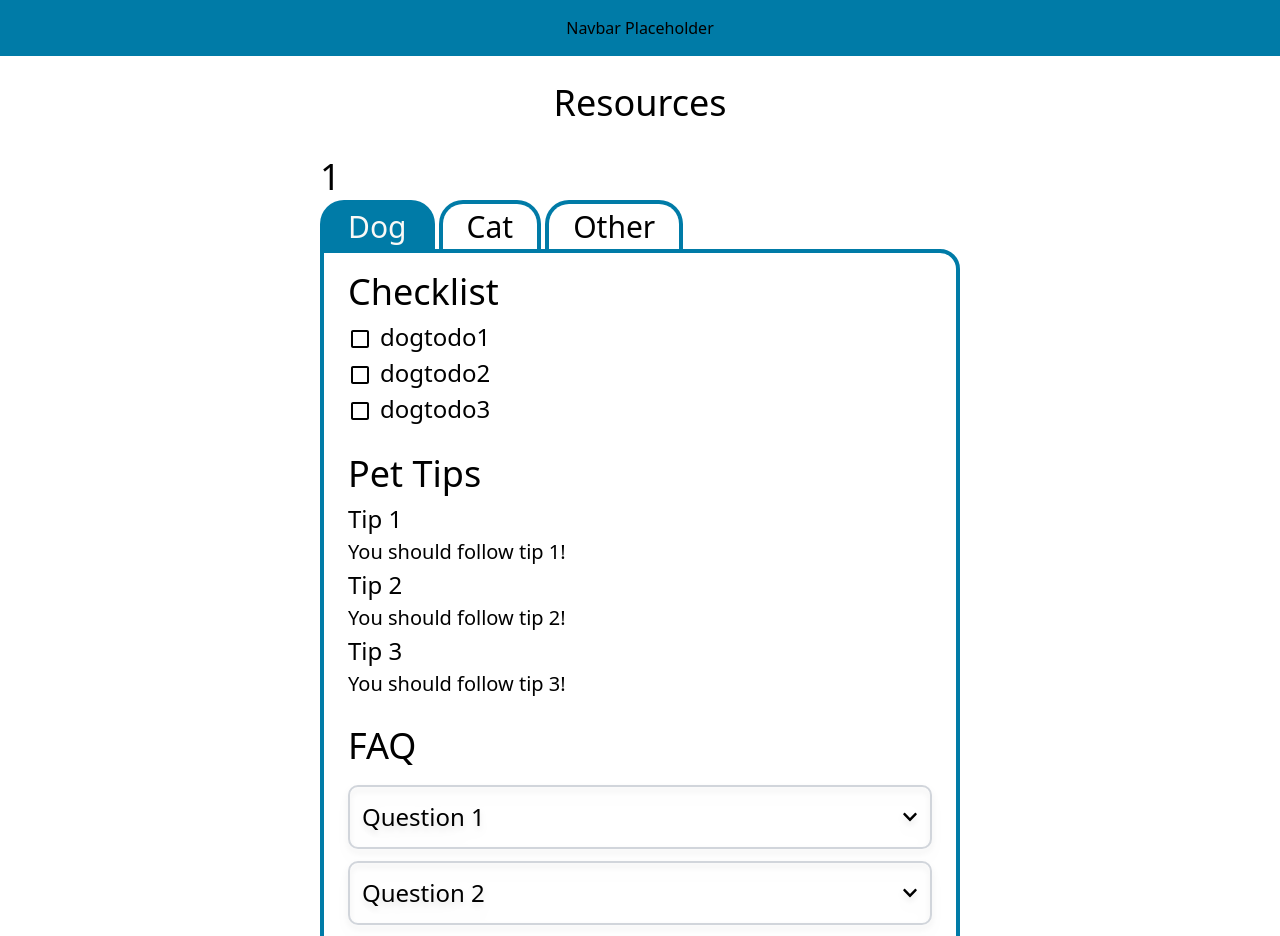
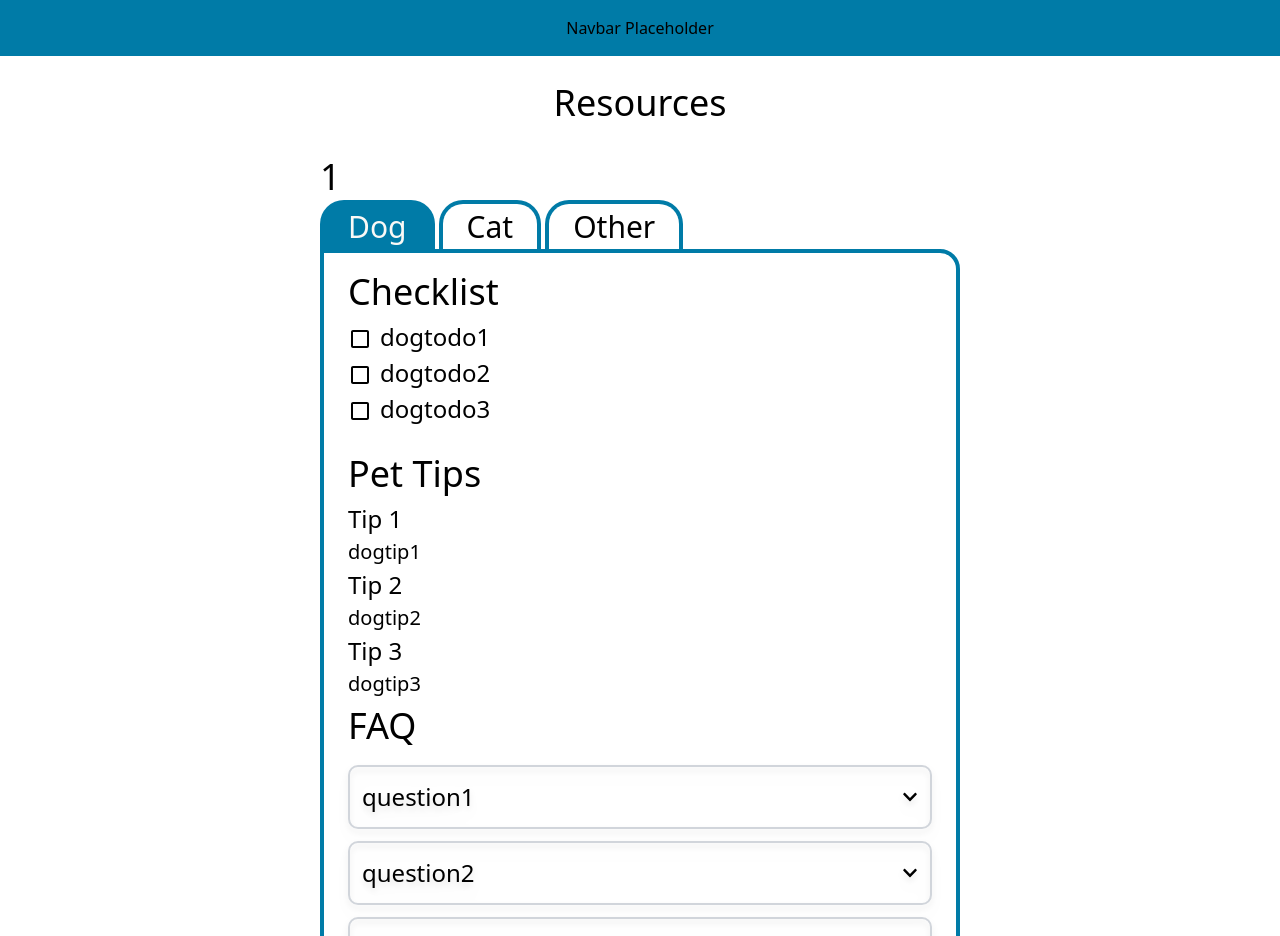
Before and after one commit to ScaiaAguinaga/pet-adoption-site, a React (Vite) app: page /Resources in a window 1280 px wide. Shown: the top 936 px of the page. Built offline with nearby package versions, Linux system fonts and the light colour scheme.

Commit message:
Finished implementing mapping of data from resourcePetTypes into resources page.

```diff
--- a/src/data/resourcesPetTypes.json
+++ b/src/data/resourcesPetTypes.json
@@ -5,36 +5,24 @@
       "type": "Dog",
       "todos": ["dogtodo1", "dogtodo2", "dogtodo3"],
       "tips": ["dogtip1", "dogtip2", "dogtip3"],
-      "question1": "dQuestion1",
-      "answer1": "answer1",
-      "question2": "Question2",
-      "answer2": "answer2",
-      "question3": "Question3",
-      "answer3": "answer3"
+      "questions": ["question1", "question2", "question3"],
+      "answers": ["danswer1", "danswer2", "danswer3"]
     },
     {
       "id": 2,
       "type": "Cat",
       "todos": ["cattodo1", "cattodo2", "cattodo3"],
       "tips": ["cattip1", "cattip2", "cattip3"],
-      "question1": "cQuestion1",
-      "answer1": "answer1",
-      "question2": "Question2",
-      "answer2": "answer2",
-      "question3": "Question3",
-      "answer3": "answer3"
+      "questions": ["question1", "question2", "question3"],
+      "answers": ["canswer1", "canswer2", "canswer3"]
     },
     {
       "id": 3,
       "type": "Other",
       "todos": ["othertodo1", "othertodo2", "othertodo3"],
       "tips": ["othertip1", "othertip2", "othertip3"],
-      "question1": "oQuestion1",
-      "answer1": "answer1",
-      "question2": "Question2",
-      "answer2": "answer2",
-      "question3": "Question3",
-      "answer3": "answer3"
+      "questions": ["question1", "question2", "question3"],
+      "answers": ["oanswer1", "oanswer2", "oanswer3"]
     }
   ]
 }
--- a/src/pages/Resources.jsx
+++ b/src/pages/Resources.jsx
@@ -5,7 +5,13 @@ import ChecklistItem from "../components/ChecklistItem";
 import Dropdown from "../components/Dropdown";
 
 const Resources = () => {
+  // Contains currently selected pet type id
+  // Defaultly holds id of 1
   const [selected, setSelected] = useState(1);
+
+  // Contains currently selected pet info
+  const selectedPetType = petTypes.find((animal) => animal.id === selected);
+
   return (
     <div className="m-auto w-1/2">
       <h1 className="flex justify-center py-5">Resources</h1>
@@ -29,38 +35,37 @@ const Resources = () => {
         ))}
       </div>
 
+      {/* Body of selected pet information */}
       <div className="rounded-b-[20px] rounded-r-[20px] border-4 border-cerulean p-6 pt-3">
+        {/* Render Checklist */}
         <section className="mb-5">
           <h1 className="font-medium">Checklist</h1>
-          <div>
-            {/* Render checklist for selected pet type */}
-            {/* Map todo array using index of array as unique identifier for array items */}
-            {petTypes
-              .find((animal) => animal.id === selected)
-              ?.todos.map((todo, index) => (
-                <ChecklistItem key={index} itemName={todo} />
-              ))}
-          </div>
+          {selectedPetType?.todos.map((todo, index) => (
+            <ChecklistItem key={index} itemName={todo} />
+          ))}
         </section>
-        <section className="mb-5">
+        {/* Render Tips */}
+        <section>
           <h1 className="font-medium">Pet Tips</h1>
-          <div>
-            <h3>Tip 1</h3>
-            <p>You should follow tip 1!</p>
-            <h3>Tip 2</h3>
-            <p>You should follow tip 2!</p>
-            <h3>Tip 3</h3>
-            <p>You should follow tip 3!</p>
-          </div>
+          {selectedPetType?.tips.map((tip, index) => (
+            <div key={index}>
+              <h3>Tip {index + 1}</h3>
+              <p>{tip}</p>
+            </div>
+          ))}
         </section>
+        {/* Render FAQ */}
+        {/* Matches answer to question by using same index num */}
         <section>
           <h1 className="pb-3 font-medium">FAQ</h1>
           <div className="grid grid-cols-1 gap-3">
-            <Dropdown question="Question 1" answer="Answer 1" />
-            <Dropdown question="Question 2" answer="Answer 2" />
-            <Dropdown question="Question 3" answer="Answer 3" />
-            <Dropdown question="Question 4" answer="Answer 4" />
-            <Dropdown question="Question 5" answer="Answer 5" />
+            {selectedPetType.questions.map((question, index) => (
+              <Dropdown
+                key={index}
+                question={question}
+                answer={selectedPetType.answers[index]}
+              />
+            ))}
           </div>
         </section>
       </div>
```
